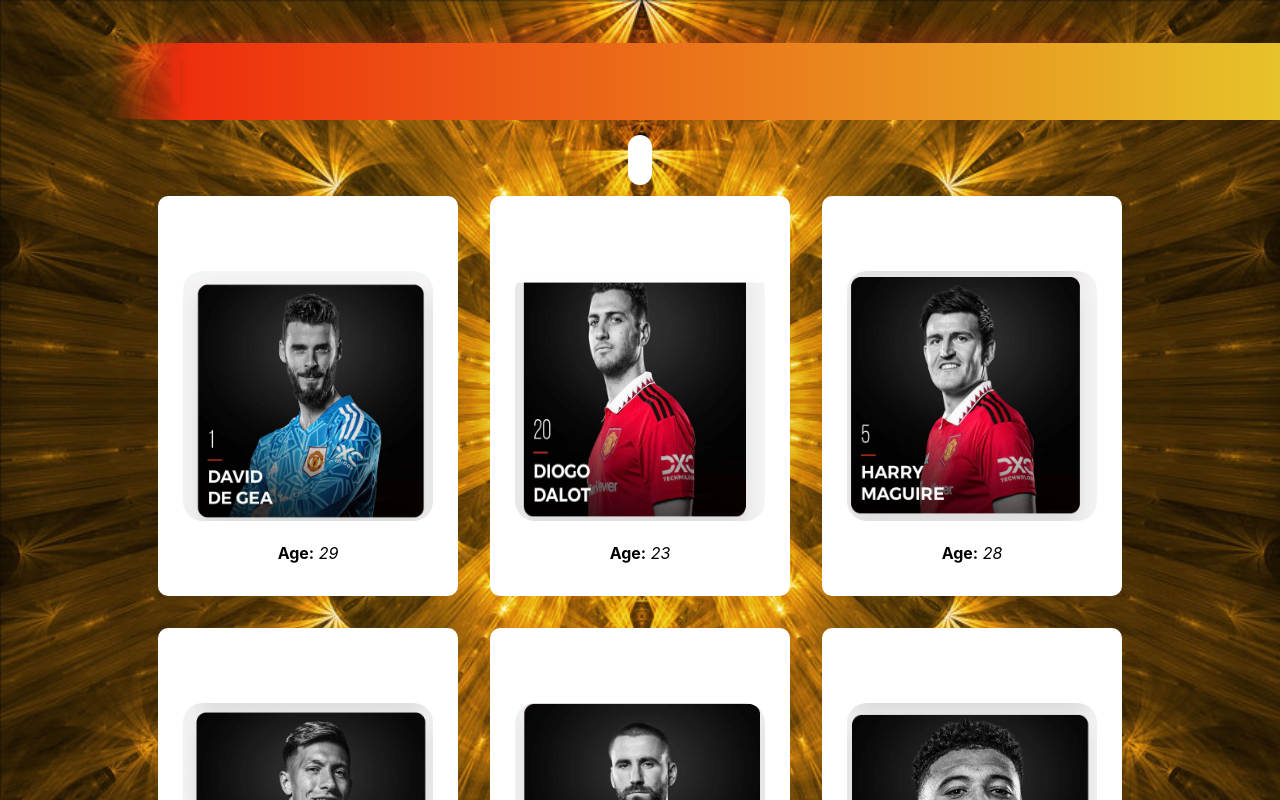
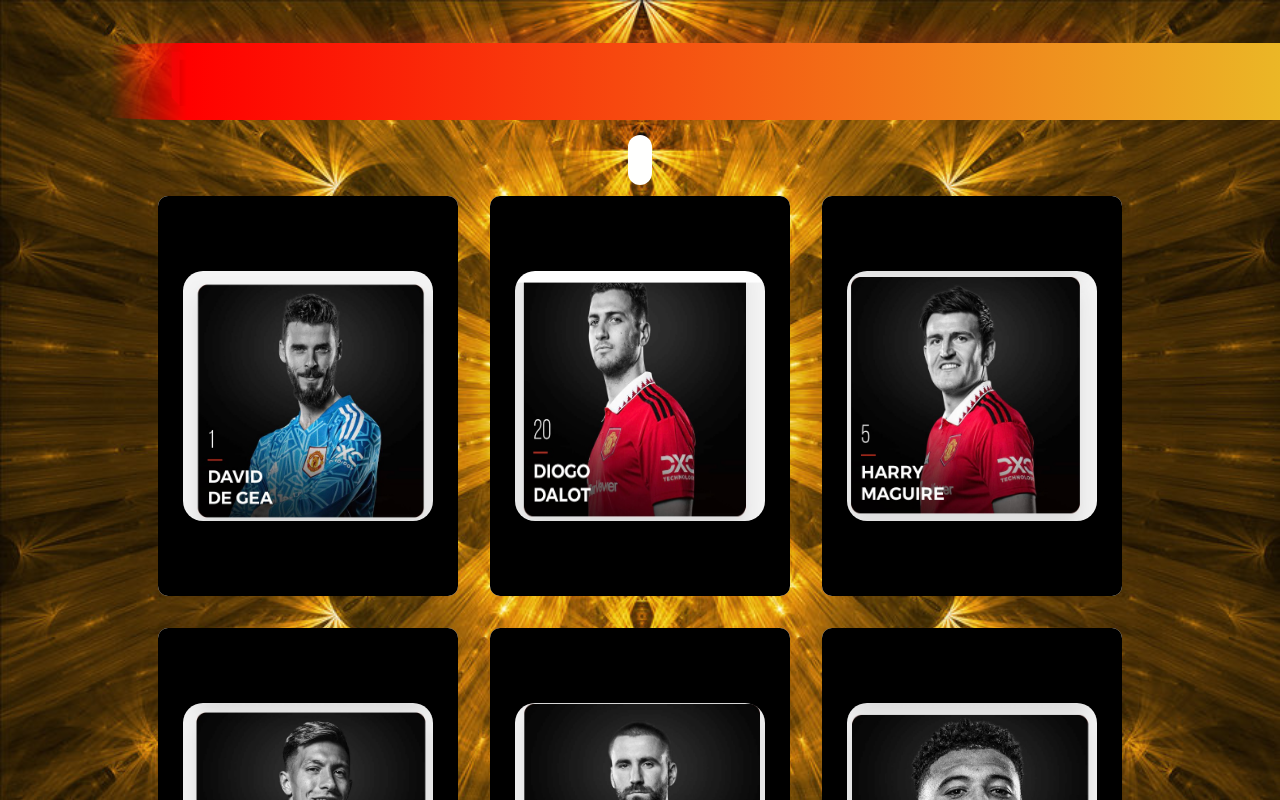
Before and after one commit to Achilihudaniel07/React-manutd-players, a React (Create React App) app: page / in a window 1280 px wide. Shown: the top 800 px of the page. Built offline with nearby package versions, Linux system fonts and the light colour scheme.

Commit message:
third commit

```diff
--- a/src/components/card/Manutdp.css
+++ b/src/components/card/Manutdp.css
@@ -40,6 +40,7 @@
 }
 
 .face2{
+    background-color: black;
     position: absolute;
     width: 100%;
     transition: all 0.5s;
--- a/src/pages/App.css
+++ b/src/pages/App.css
@@ -17,37 +17,13 @@
     background-attachment: fixed;
   }
 
-
-
 .card-wrapper{
   display: flex;
   justify-content: center;
   flex-wrap: wrap;
 }
 
-
-
 #hd1{
-  position: relative;
-  font-size: 4rem;
-  color: red;
-  font-family:'Gill Sans', 'Gill Sans MT', Calibri, 'Trebuchet MS', sans-serif;
-  font-size:4rem;
-  text-shadow:
-  -1px -1px 0 firebrick,
-  -2px -2px 0 firebrick,
-  -3px -3px 0 firebrick,
-  -4px -4px 0 firebrick,
-  -5px -5px 0 firebrick,
-  -6px -6px 0 firebrick,
-  -7px -7px 0 firebrick,
-  -8px -8px 0 firebrick,
-  -10px -20px 30px firebrick;
-  text-align: center;
-  margin-bottom: 60px;
-}
-
-#hd2{
   position: relative;
   font-size: 4rem;
   color: black;
@@ -73,7 +49,7 @@
   left: 120%;
   width: 120%;
   height: 100%;
-  background: linear-gradient(90deg, transparent 0%, rgb(238, 47, 13) 5%, #e4f433 100%);
+  background: linear-gradient(90deg, transparent 0%, red 5%, #e4f433 100%);
   animation: text 1s linear forwards;
   -webkit-animation: text 50s linear forwards;
   border-radius: 5%;
--- a/src/pages/App.js
+++ b/src/pages/App.js
@@ -27,7 +27,7 @@ class App extends React.Component{
       <div className="header">
 
         <div className='box1'>
-          <h1 id='hd2' style={{textAlign:'center'}}>MANCHESTER UNITED SQUAD</h1>
+          <h1 id='hd1' style={{textAlign:'center'}}>MANCHESTER UNITED SQUAD</h1>
 
           <SearchBox updateSearchInput={this.updateSearchInput}/>
           <ManutdpList clients ={filteredPlayers}/>
--- a/src/utils/users.json
+++ b/src/utils/users.json
@@ -51,7 +51,7 @@
       "username": "Sancho",
       "position":"Right Winger",
       "Age":"24",
-      "jersey":"22",
+      "jersey":"25",
       "img":"Pictures2/9.JPG"
     },
     {
```
